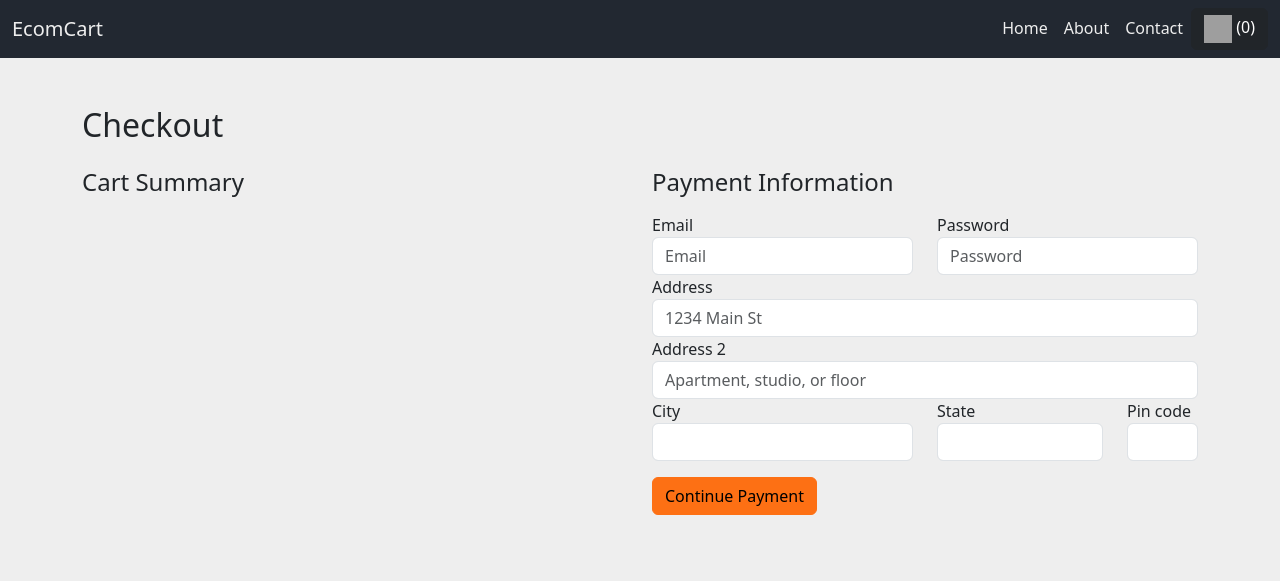
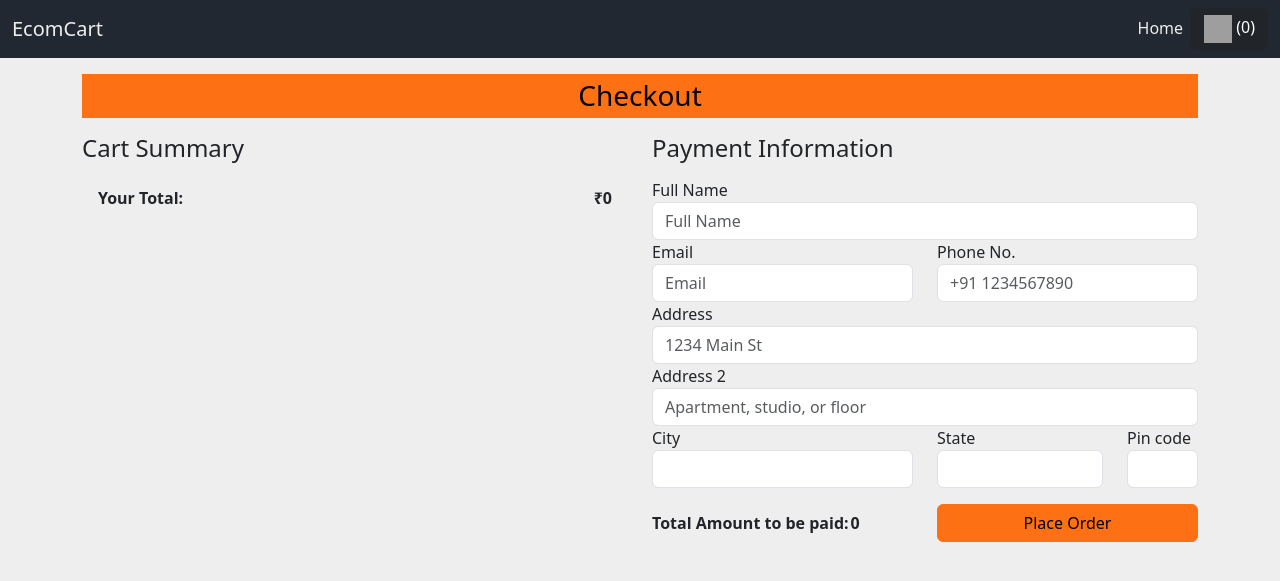
Before and after one commit to meetvivek/EcomCart-Django, a Django app: page /checkout/ in a window 1280 px wide. Shown: the top 581 px of the page. Run offline with Django 5.2, Linux system fonts and the light colour scheme; some libraries are stand-ins or nearby versions; grey boxes are pictures that could not be loaded.

Commit message:
Created Order model and implemented the place order functionality

```diff
--- a/shop/admin.py
+++ b/shop/admin.py
@@ -1,5 +1,6 @@
 from django.contrib import admin
-from .models import Product
+from .models import Product, Order
 # Register your models here.
 
 admin.site.register(Product)
+admin.site.register(Order)
--- a/shop/static/shop/style.css
+++ b/shop/static/shop/style.css
@@ -101,3 +101,20 @@ body {
   .popover-body {
     color: #EEEEEE; /* Light text color */
   }
+
+  .title-style {
+    background-color: #fd7014;
+    color: black;
+    padding: 5px;
+    /* border-radius: 5px; */
+    text-align: center; /* Optional, to center the text */
+}
+
+.custom-label {
+    white-space: nowrap;
+    margin-right: 2px; /* Prevents the label text from wrapping */
+}
+
+.custom-input {
+    flex-grow: 1; /* Allows the input to take up remaining space */
+}
--- a/shop/templates/shop/checkout.html
+++ b/shop/templates/shop/checkout.html
@@ -3,8 +3,10 @@
 
 {% block body%}
     <!-- Checkout Page Content -->
-    <div class="container mt-5">
-        <h2 class="mb-4 ">Checkout</h2>
+    <div class="container mt-3">
+        <h3 class="mb-3 title-style">Checkout</h3>
+
+
 
         <!-- Cart Summary -->
         <div class="row mb-4">
@@ -19,14 +21,20 @@
             <div class="col-md-6">
                 <h4 class="mb-3">Payment Information</h4>
                 <form method="POST">
+                    {% csrf_token %}
+                    <input type="hidden" id="items" name="items">
+                    <div class="form-group">
+                        <label for="inputName">Full Name</label>
+                        <input type="text" class="form-control" id="name" name="name" placeholder="Full Name">
+                    </div>
                     <div class="form-group row">
                         <div class="col-md-6">
                             <label for="inputEmail4">Email</label>
                             <input type="email" class="form-control" id="email" name="email" placeholder="Email">
                         </div>
                         <div class="col-md-6">
-                            <label for="inputPassword4">Password</label>
-                            <input type="password" class="form-control" id="password" name="password" placeholder="Password">
+                            <label for="inputNumber">Phone No.</label>
+                            <input type="text" class="form-control" id="number" name="number" placeholder="+91 1234567890">
                         </div>
                     </div>
                     <div class="form-group">
@@ -51,8 +59,18 @@
                             <input type="text" class="form-control" id="pincode" name="pincode">
                         </div>
                     </div>
+                    <div class="form-group row mt-3 align-items-center">
+                        <div class="col-md-6 d-flex align-items-center">
+                            <b class="custom-label">Total Amount to be paid:</b>
+                            <input class="form-control-plaintext custom-input fw-bold" readonly type="text" id="total" name="total">
+                        </div>
 
-                    <button type="submit" class="btn btn-warning mt-3">Continue Payment</button>
+                        <div class="col-md-6 d-flex justify-content-end">
+                            <button type="submit" class="btn btn-warning w-100">Place Order</button>
+                        </div>
+                    </div>
+
+
                 </form>
             </div>
         </div>
@@ -66,13 +84,24 @@
         cart = JSON.parse(localStorage.getItem('cart'));
     }
 
+    let totalPrice = 0;
     for (item in cart) {
         let quantity = cart[item][0];
         let name = cart[item][1];
-
-        itemString = `<li class="list-group-item d-flex justify-content-between align-items-center"> ${name} <span >Qty: ${quantity} </span> </li>`;
+        let price = cart[item][2];
+        totalPrice += price;
+        itemString = `<li class="list-group-item d-flex justify-content-between align-items-center">
+                        ${name}
+                        <span>Qty: ${quantity} | Price: ${price}</span> </li>`;
         $('#item_list').append(itemString);
     }
+    total = `<li class="list-group-item d-flex justify-content-between align-item-center" style="background-color: transparent; border: none; text-align: right;">
+            <b>Your Total: </b> <b>&#8377;${totalPrice}</b></li>`;
+    $('#total').val(totalPrice);
+    $('#item_list').append(total);
+
+
+    $('#items').val(JSON.stringify(cart));
 </script>
 
 {% endblock %}
--- a/shop/templates/shop/index.html
+++ b/shop/templates/shop/index.html
@@ -31,12 +31,12 @@
                     <li class="nav-item">
                         <a class="nav-link custom-color" href="{{ "/" }}">Home</a>
                     </li>
-                    <li class="nav-item">
+                    {% comment %} <li class="nav-item">
                         <a class="nav-link custom-color" href="#">About</a>
                     </li>
                     <li class="nav-item">
                         <a class="nav-link custom-color" href="#">Contact</a>
-                    </li>
+                    </li> {% endcomment %}
                     <li class="nav-item">
                         <a tabindex="0" id="cart" role="button" data-bs-trigger="focus" data-bs-html="true" type="button" class="btn btn-dark" data-bs-toggle="popover" title="Your Cart" data-bs-content="Your Bag Is Empty. Start Filling It Up!">
                             <img width="28" height="28" src="https://img.icons8.com/glyph-neue/64/FD7E14/shopping-cart.png" alt="shopping-cart"/>
@@ -82,7 +82,7 @@
                         <div class="price-container mt-auto">
                             <p class="card-text">
                                 <span class="text-muted text-decoration-line-through">&#8377;{{ product.price }}</span>
-                                <span class="text-success">&#8377;{{ product.discount_price }}</span>
+                                <span id="price{{ product.id }}" class="text-success">{{ product.discount_price }}</span>
                             </p>
 
                             <a id="{{ product.id }}" class="btn atc btn-warning">Add to Cart</a>
@@ -170,7 +170,7 @@
             for (var x in cart) {
                 var itemTitle = cart[x][1];
 
-                cartString += "<li>" + itemTitle + " - <br><em style='color:orange;'> Qty: </em> " + cart[x][0] + "</li>";
+                cartString += "<li>" + itemTitle + " - <em style='color:orange;'> Qty: </em> " + cart[x][0] + "</li>";
             }
             cartString += "</ol>";
         }
@@ -201,11 +201,13 @@
         if(cart[item_id] != undefined){
             quantity = cart[item_id][0] + 1
             cart[item_id][0] = quantity;
+            cart[item_id][2] += parseFloat(document.getElementById("price" + item_id).innerHTML);
 
         } else {
             quantity = 1;
+            price = parseFloat(document.getElementById("price" + item_id).innerHTML);
             name = document.getElementById("title" + item_id).innerHTML;
-            cart[item_id] = [quantity, name];
+            cart[item_id] = [quantity, name, price];
         }
         localStorage.setItem('cart', JSON.stringify(cart));
         updateCart(); // Update cart count and popover content
--- a/shop/views.py
+++ b/shop/views.py
@@ -1,5 +1,5 @@
-from django.shortcuts import render
-from .models import Product
+from django.shortcuts import render, redirect
+from .models import Product, Order
 from django.core.paginator import Paginator
 # Create your views here.
 
@@ -30,12 +30,19 @@ def detail(request, id):
 
 def checkout(request):
     if request.method== "POST":
+        items = request.POST.get('items', "")
+        name = request.POST.get('name', "")
         email = request.POST.get('email', "")
-        password = request.POST.get('password', "")
+        number = request.POST.get('number', "")
         address = request.POST.get('address', "")
         address2 = request.POST.get('address2', "")
         city = request.POST.get('city', "")
         state = request.POST.get('state', "")
         pincode = request.POST.get('pincode', "")
+        total = request.POST.get('total', "")
+
+        order = Order(items=items, name=name, email=email, number=number, address=address, address2=address2, city=city, state=state, pincode=pincode, total=total)
+        order.save()
+        return redirect('/')
 
     return render(request, "shop/checkout.html")
```
Also changed, not shown: shop/models.py (+17 -0 lines), db.sqlite3, shop/migrations/0003_orger.py (added), shop/migrations/0004_rename_orger_order.py (added), shop/migrations/0005_order_total.py (added).
